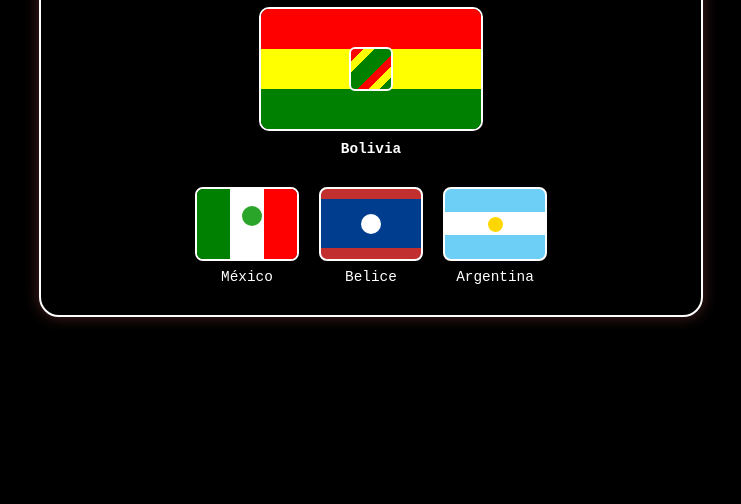
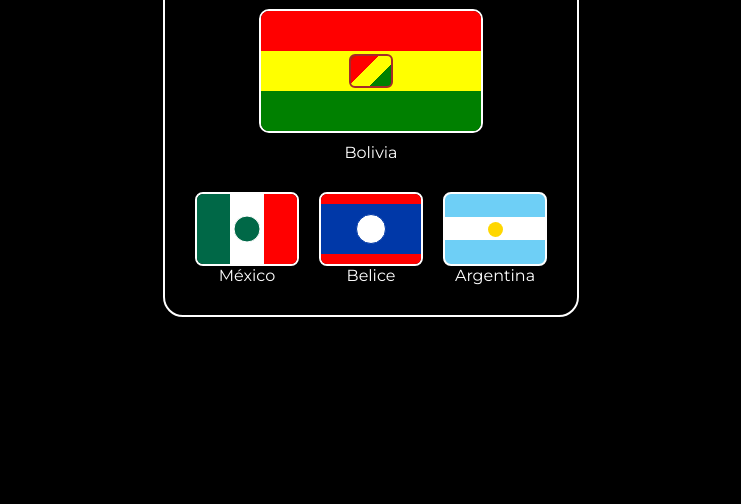
Before and after one commit to Fernanplayy/garibaldo-fernando, a plain HTML site: page parciales/Parcial 2/index.html in a window 1280 px wide. Shown: the part 296-800 px from the top of the page, without its empty margins (269-1010 px from the left). Drawn offline with Linux system fonts and the light colour scheme.

Commit message:
Parcial terminado

```diff
--- a/parciales/Parcial 2/index.html
+++ b/parciales/Parcial 2/index.html
@@ -5,12 +5,13 @@
   <meta name="viewport" content="width=device-width, initial-scale=1.0">
   <title>Banderas de países</title>
   <link rel="stylesheet" href="styles.css">
+  <link href='https://fonts.googleapis.com/css?family=Montserrat' rel='stylesheet'>
 </head>
 <body>
   <div class="pagina">
     <h1>Banderas de países</h1>
 
-    <div class="banderaPrincipal">
+    <div class="bandera-principal">
         <div class="Bolivia">
             <div class="rojo"></div>
             <div class="amarillo"></div>
@@ -18,24 +19,28 @@
             <div class="emblema"></div>
         </div>
     </div>
-    <div class="nombrePrincipal">Bolivia</div>
+    <div class="nombre-principal">Bolivia</div>
 
     <div class="banderas">
-      <div class="banderaSecundaria">
+        <div class="bandera-secundaria">
         <div class="Mexico">
-          <div class="verde"></div>
-          <div class="blanco"></div>
-          <div class="rojo"></div>
+            <div class="verde"></div>
+            <div class="blanco"></div>
+            <div class="rojo"></div>
+            <div class="emblema"></div>
         </div>
         <div class="nombre">México</div>
-      </div>
-
-      <div class="banderaSecundaria">
-        <div class="Belice"></div>
+    </div>
+      <div class="bandera-secundaria">
+        <div class="Belice">
+            <div class="rojo1"></div>
+            <div class="azul"></div>
+            <div class="rojo2"></div>
+        </div>
         <div class="nombre">Belice</div>
       </div>
 
-      <div class="banderaSecundaria">
+      <div class="bandera-secundaria">
         <div class="Argentina"></div>
         <div class="nombre">Argentina</div>
       </div>
--- a/parciales/Parcial 2/styles.css
+++ b/parciales/Parcial 2/styles.css
@@ -1,6 +1,6 @@
 body {
   background-color: black;
-  font-family: 'Courier New', Courier, monospace;
+  font-family: 'Montserrat';
   color: white;
   display: flex;
   justify-content: center;
@@ -11,12 +11,10 @@ body {
 
 .pagina {
   text-align: center;
-  width: min(90%, 600px);
   background-color: black;
   border: 2px solid white;
   border-radius: 20px;
   padding: 30px;
-  box-shadow: 0 0 15px rgba(255, 112, 112, 0.3);
 }
 
 h1 {
@@ -24,16 +22,23 @@ h1 {
   color: white;
 }
 
-.banderaPrincipal {
+.banderas {
+  display: flex;
+  justify-content: space-around;
+  flex-wrap: wrap;
+  gap: 20px;
+}
+
+.bandera-principal {
   display: flex;
   justify-content: center;
   align-items: center;
   margin-bottom: 10px;
+  text-align: center;
 }
 
 .Bolivia {
   display: grid;
-  grid-template-rows: repeat(3, 1fr);
   width: 220px;
   height: 120px;
   border: 2px solid white;
@@ -49,6 +54,7 @@ h1 {
 .Bolivia .amarillo {
   background-color: yellow;
 }
+
 .Bolivia .verde {
   background-color: green;
 }
@@ -58,22 +64,21 @@ h1 {
   top: 50%;
   left: 50%;
   width: 40px;
-  height: 40px;
+  height: 30px;
   transform: translate(-50%, -50%);
   background: repeating-linear-gradient(
     -45deg,
-    green 0 8px,
-    yellow 8px 16px,
-    red 16px 24px,
-    green 24px 32px
+    green 0px 15px,
+    yellow 10px 30px,
+    red 25px 45px,
+    green 55px 60px
   );
   border-radius: 6px;
-  border: 2px solid white;
+  border: 2px solid brown;
 }
 
-.nombrePrincipal {
+.nombre-principal {
   margin-bottom: 30px;
-  font-weight: 600;
 }
 
 .banderas {
@@ -83,13 +88,13 @@ h1 {
   gap: 20px;
 }
 
-.banderaSecundaria {
+.bandera-secundaria {
   display: flex;
   flex-direction: column;
   align-items: center;
 }
 
-.banderaSecundaria .bandera {
+.bandera-secundaria .bandera {
   width: 100px;
   height: 70px;
   border-radius: 8px;
@@ -103,52 +108,78 @@ h1 {
   grid-template-columns: repeat(3, 1fr);
   width: 100px;
   height: 70px;
+  position: relative;
   border-radius: 8px;
   border: 2px solid white;
   overflow: hidden;
 }
 
-.Mexico div {
-  height: 100%;
+.Mexico .verde {
+  background-color: #006847;
 }
 
-.Mexico .verde {
-  background-color: green;
+.Mexico .blanco {
+  background-color: white;
+  position: relative;
 }
 
-.Mexico .blanco { background-color: white; position: relative; }
-.Mexico .rojo { background-color: red;
+.Mexico .rojo {
+  background-color: red;
 }
 
-.Mexico .blanco::after {
-  content: "";
+.Mexico .emblema {
   position: absolute;
-  top: 25%;
-  left: 35%;
-  width: 20px;
-  height: 20px;
-  background: rgb(42, 165, 42);
+  top: 50%;
+  left: 50%;
+  width: 25px;
+  height: 25px;
+  transform: translate(-50%, -50%);
+  background-color: #006847;
   border-radius: 50%;
+  border: 1px solid white;
 }
 
 .Belice {
+  display: flex;
+  flex-direction: column;
   width: 100px;
   height: 70px;
-  background: linear-gradient(to bottom, #c22f2f 15%, #003d8f 15%, #003d8f 85%, #c22f2f 85%);
   border-radius: 8px;
   border: 2px solid white;
+  overflow: hidden;
   position: relative;
+}
+
+.Belice .rojo1 {
+  background-color: red;
+  height: 10px;
+  width: 100%;
+}
+
+.Belice .azul {
+  background-color: #0038a8;
+  flex: 1;
+  width: 100%;
+  position: relative;
+}
+
+.Belice .rojo2 {
+  background-color: red;
+  height: 10px;
+  width: 100%;
 }
 
 .Belice::after {
   content: "";
   position: absolute;
-  top: 25px;
-  left: 40px;
-  width: 20px;
-  height: 20px;
+  top: 50%;
+  left: 50%;
+  width: 28px;
+  height: 28px;
   background: white;
   border-radius: 50%;
+  transform: translate(-50%, -50%);
+  border: 1px solid #0038a8;
 }
 
 .Argentina {
@@ -170,13 +201,3 @@ h1 {
   background: gold;
   border-radius: 50%;
 }
-
-.nombre,
-.nombrePrincipal {
-  margin-top: 8px;
-  font-size: 0.9em;
-  color: white;
-  border: none;
-  background: none;
-  box-shadow: none;
-}
```
